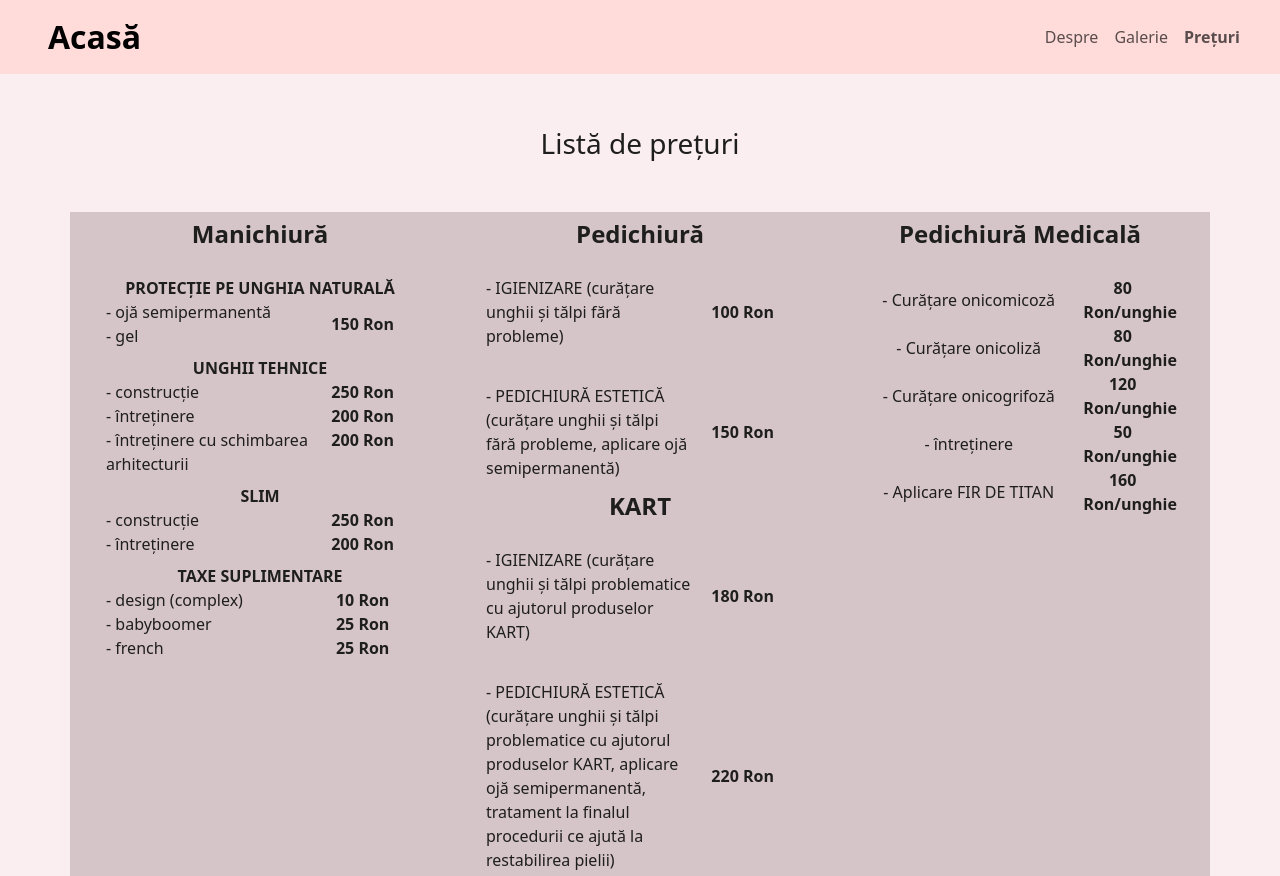
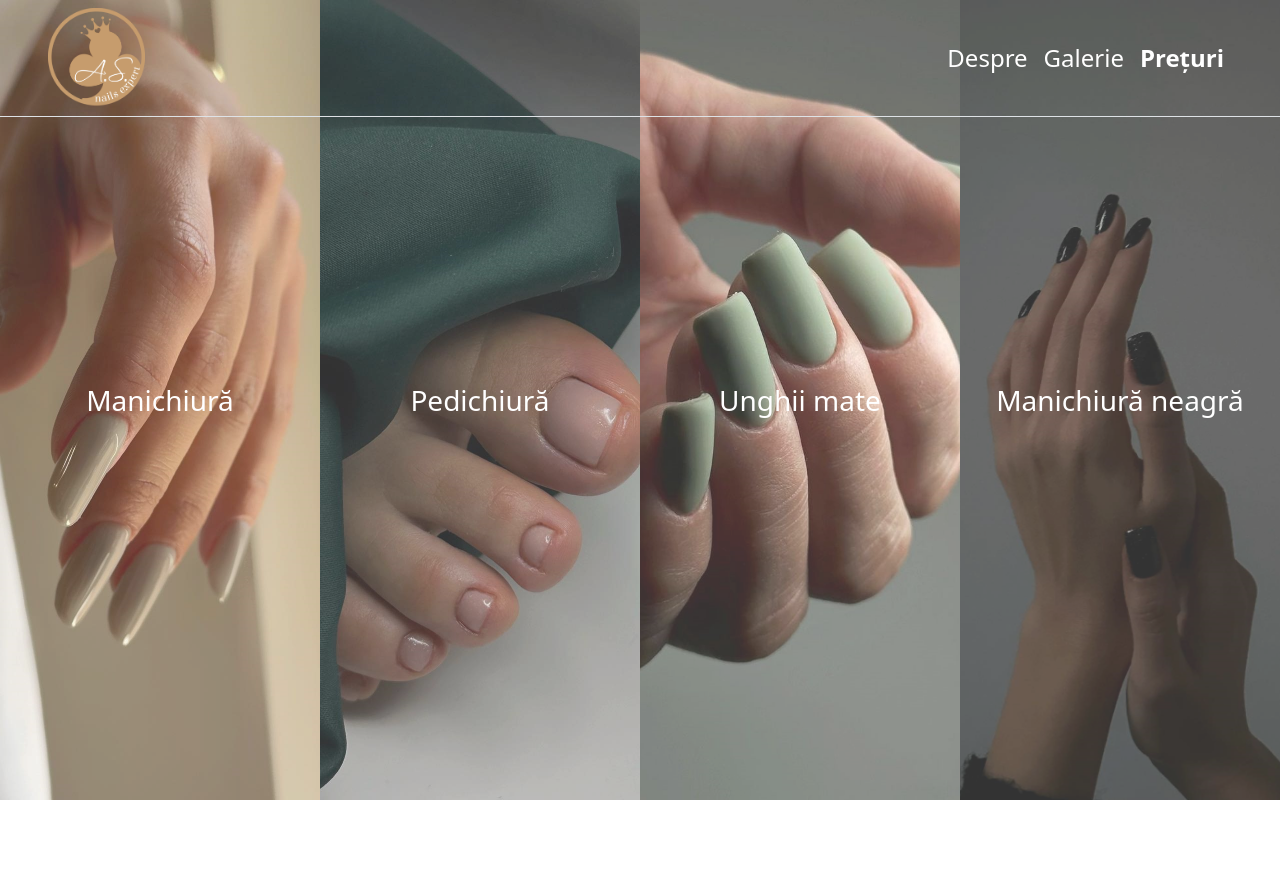
Before and after one commit to liviuagache/AS-nails, a plain HTML site: page index.html in a window 1280 px wide. After the commit the page ends 800 px from the top, so only its background shows below. Drawn offline with nearby package versions, Linux system fonts and the light colour scheme.

Commit message:
new style

```diff
--- a/index.html
+++ b/index.html
@@ -6,17 +6,18 @@
   <meta charset="utf-8" />
   <meta name="viewport" content="width=device-width, initial-scale=1, shrink-to-fit=no" />
 
-  <link href="https://cdn.jsdelivr.net/npm/bootstrap@5.3.2/dist/css/bootstrap.min.css" rel="stylesheet"
-    integrity="sha384-T3c6CoIi6uLrA9TneNEoa7RxnatzjcDSCmG1MXxSR1GAsXEV/Dwwykc2MPK8M2HN" crossorigin="anonymous" />
-  <link rel="stylesheet" href="style.css">
+  <link href="https://cdn.jsdelivr.net/npm/bootstrap@5.3.3/dist/css/bootstrap.min.css" rel="stylesheet"
+    integrity="sha384-QWTKZyjpPEjISv5WaRU9OFeRpok6YctnYmDr5pNlyT2bRjXh0JMhjY6hW+ALEwIH" crossorigin="anonymous">
+    <link rel="stylesheet" href="style.css">
 </head>
 
 <body>
   <header>
 
-    <nav class="navbar navbar-expand-lg">
-      <div class="container-fluid d-flex justify-content-evenly px-0">
-        <a class="navbar-brand col-sm-6 ps-5 fs-2 fw-bold" href="#">Acasă</a>
+    <nav class="navbar navbar-expand-lg border-bottom px-0">
+      <div class="container-fluid d-flex justify-content-evenly m-0 p-0">
+        <a class="navbar-brand col-sm-6 ps-5 fs-2 fw-bold m-0 p-0" href="#">
+          <img src="/Images/LOGO-AS.png" alt="" height="100"></a>
         <button class="navbar-toggler" type="button" data-bs-toggle="collapse" data-bs-target="#navbarNav"
           aria-controls="navbarNav" aria-expanded="false" aria-label="Toggle navigation">
           <span class="navbar-toggler-icon"></span>
@@ -24,13 +25,13 @@
         <div class="collapse navbar-collapse col-sm-6 justify-content-end pe-5" id="navbarNav">
           <ul class="navbar-nav">
             <li class="nav-item">
-              <a class="nav-link" href="#">Despre</a>
+              <a class="nav-link fs-4 text-white" href="#">Despre</a>
             </li>
             <li class="nav-item">
-              <a class="nav-link" href="#">Galerie</a>
+              <a class="nav-link fs-4 text-white" href="#">Galerie</a>
             </li>
             <li class="nav-item fw-semibold">
-              <a class="nav-link " href="#">Prețuri</a>
+              <a class="nav-link fs-4 text-white" href="#">Prețuri</a>
             </li>
           </ul>
         </div>
@@ -41,120 +42,18 @@
   <main>
 
 
-    <div class="container price-list">
-      <div class="row">
-        <div class="d-flex fs-3 justify-content-center py-5">Listă de prețuri</div>
+    <div class="container-fluid m-0 p-0">
+      <div class="row m-0 p-0">
+        <div class="col-3 full-height m-0 p-0 bg-col-1 text-center align-content-center fs-3 text-white" href="/manichiura.html">Manichiură
+        </div>
+        <div class="col-3 full-height m-0 p-0 bg-col-2 text-center align-content-center fs-3 text-white" href="">Pedichiură
+        </div>
+        <div class="col-3 full-height m-0 p-0 bg-col-3 text-center align-content-center fs-3 text-white" href="">Unghii mate
       </div>
-      <div class="row price-items text-center fs-4 py-1 fw-bold">
-        <div class="col px-5">Manichiură
-
-          <div class="row mt-4 justify-content-center fs-6">PROTECȚIE PE UNGHIA NATURALĂ
-            <div class="col-8 fw-normal text-start">
-              <div class="row">- ojă semipermanentă</div>
-              <div class="row">- gel</div>
-            </div>
-            <div class="col-4 align-self-center">
-              <div class="row justify-content-center">150 Ron</div>
-            </div>
-          </div>
-
-          <div class="row mt-2 justify-content-center fs-6">UNGHII TEHNICE
-            <div class="col-8 fw-normal text-start">
-              <div class="row">- construcție</div>
-              <div class="row">- întreținere</div>
-              <div class="row">- întreținere cu schimbarea arhitecturii</div>
-            </div>
-            <div class="col-4">
-              <div class="row justify-content-center">250 Ron</div>
-              <div class="row justify-content-center">200 Ron</div>
-              <div class="row justify-content-center">200 Ron</div>
-            </div>
-          </div>
-
-          <div class="row mt-2 justify-content-center fs-6">SLIM
-            <div class="row px-0">
-              <div class="col-8 fw-normal text-start">
-                <div class="row">- construcție</div>
-                <div class="row">- întreținere</div>
-              </div>
-              <div class="col-4">
-                <div class="row justify-content-center">250 Ron</div>
-                <div class="row justify-content-center">200 Ron</div>
-              </div>
-            </div>
-          </div>
-
-          <div class="row mt-2 justify-content-center fs-6">TAXE SUPLIMENTARE
-            <div class="col-8 fw-normal text-start">
-              <div class="row">- design (complex)</div>
-              <div class="row">- babyboomer</div>
-              <div class="row">- french</div>
-            </div>
-            <div class="col-4">
-              <div class="row justify-content-center">10 Ron</div>
-              <div class="row justify-content-center">25 Ron</div>
-              <div class="row justify-content-center">25 Ron</div>
-            </div>
-          </div>
-
+        <div class="col-3 full-height m-0 p-0 bg-col-4 text-center align-content-center fs-3 text-white" href="">Manichiură neagră
         </div>
-        <div class="col px-5">Pedichiură
-          <div class="row mt-4">
-            <div class="col-8 fw-normal text-start fs-6">
-              <div class="row">- IGIENIZARE (curățare unghii și tălpi fără probleme)</div>
-            </div>
-            <div class="col-4 fs-6 align-self-center">100 Ron</div>
-          </div>
-          <br>
-          <div class="row">
-            <div class="col-8 fw-normal text-start fs-6">
-              <div class="row">- PEDICHIURĂ ESTETICĂ (curățare unghii și tălpi fără probleme, aplicare ojă
-                semipermanentă)</div>
-            </div>
-            <div class="col-4 fs-6 align-self-center">150 Ron</div>
-          </div>
-          <div class="row my-2 justify-content-center">KART</div>
-          <div class="row mt-4">
-            <div class="col-8 fw-normal text-start fs-6">
-              <div class="row">- IGIENIZARE (curățare unghii și tălpi problematice cu ajutorul produselor KART)</div>
-            </div>
-            <div class="col-4 fs-6 align-self-center">180 Ron</div>
-          </div>
-          <br>
-          <div class="row">
-            <div class="col-8 fw-normal text-start fs-6">
-              <div class="row">- PEDICHIURĂ ESTETICĂ (curățare unghii și tălpi problematice cu ajutorul produselor KART,
-                aplicare ojă semipermanentă, tratament la finalul procedurii ce ajută la restabilirea pielii)</div>
-            </div>
-            <div class="col-4 fs-6 align-self-center">220 Ron</div>
-          </div>
-        </div>
-        <div class="col px-5">Pedichiură Medicală
-          <div class="row mt-4 fs-6">
-            <div class="col-8 align-self-center fw-normal">- Curățare onicomicoză</div>
-            <div class="col-4 align-self-center">80 Ron/unghie</div>
-          </div>
-          <div class="row fs-6">
-            <div class="col-8 align-self-center fw-normal">- Curățare onicoliză</div>
-            <div class="col-4 align-self-center">80 Ron/unghie</div>
-          </div>
-          <div class="row fs-6">
-            <div class="col-8 align-self-center fw-normal">- Curățare onicogrifoză</div>
-            <div class="col-4 align-self-center">120 Ron/unghie</div>
-          </div>
-          <div class="row fs-6">
-            <div class="col-8 align-self-center fw-normal">- întreținere</div>
-            <div class="col-4 align-self-center">50 Ron/unghie</div>
-          </div>
-          <div class="row fs-6">
-            <div class="col-8 align-self-center fw-normal">- Aplicare FIR DE TITAN</div>
-            <div class="col-4 align-self-center">160 Ron/unghie</div>
-          </div>
-        </div>
-
       </div>
     </div>
-
 
 
   </main>
@@ -166,9 +65,8 @@
   <script src="https://cdn.jsdelivr.net/npm/@popperjs/core@2.11.8/dist/umd/popper.min.js"
     integrity="sha384-I7E8VVD/ismYTF4hNIPjVp/Zjvgyol6VFvRkX/vR+Vc4jQkC+hVqc2pM8ODewa9r"
     crossorigin="anonymous"></script>
-
-  <script src="https://cdn.jsdelivr.net/npm/bootstrap@5.3.2/dist/js/bootstrap.min.js"
-    integrity="sha384-BBtl+eGJRgqQAUMxJ7pMwbEyER4l1g+O15P+16Ep7Q9Q+zqX6gSbd85u4mG4QzX+"
+  <script src="https://cdn.jsdelivr.net/npm/bootstrap@5.3.3/dist/js/bootstrap.min.js"
+    integrity="sha384-0pUGZvbkm6XF6gxjEnlmuGrJXVbNuzT9qBBavbLwCsOGabYfZo0T0to5eqruptLy"
     crossorigin="anonymous"></script>
 </body>
 
--- a/style.css
+++ b/style.css
@@ -1,12 +1,10 @@
 body {
-    background-color: var(--lavander-blush);
     height: 100vh;
     width: 100vw;
     margin: 0;
     padding: 0;
     overflow-x: hidden;
     user-select: none;
-    color: var(--eerie-black);
 }
 
 :root {
@@ -22,12 +20,54 @@ body {
 }
 
 .navbar {
-    background-color: var(--misty-rose);
+    position: fixed;
+    top: 0;
+    left: 0;
+    width: 100%;
+    z-index: 1000;
 }
-.price-items {
-    background-color: var(--french-gray);
+
+.full-height {
+    height: 100vh;
 }
-.price {
-    height: 100%;
-    border-left:  1px solid #DB7F8E;
+
+.bg-col-1 {
+    background-image: url(/Images/448193789_488844800374772_8295643458802830699_n.jpg);
+    background-size: cover;
+    background-position: center;
+    opacity: 80%;
+    transition: .5s;
 }
+.bg-col-1:hover {
+    opacity: 100%;
+}
+.bg-col-2 {
+    background-image: url(/Images/437334470_3520586274828294_4243482714786206376_n.jpg);
+    background-size: cover;
+    background-position: center;
+    opacity: 80%;
+    transition: .5s;
+}
+.bg-col-2:hover {
+    opacity: 100%;
+}
+.bg-col-3 {
+    background-image: url(/Images/423807877_328370412854221_3880768647132918691_n.jpg);
+    background-size: cover;
+    background-position: center;
+    opacity: 80%;
+    transition: .5s;
+}
+.bg-col-3:hover {
+    opacity: 100%;
+}
+.bg-col-4 {
+    background-image: url(/Images/416405307_714261300802674_3465846611160689652_n.jpg);
+    background-size: cover;
+    background-position: center;
+    opacity: 80%;
+    transition: .5s;
+}
+.bg-col-4:hover {
+    opacity: 100%;
+}
```
Also changed, not shown: Images/416405307_714261300802674_3465846611160689652_n.jpg (added), Images/423807877_328370412854221_3880768647132918691_n.jpg (added), Images/437334470_3520586274828294_4243482714786206376_n.jpg (added), Images/448193789_488844800374772_8295643458802830699_n.jpg (added), Images/LOGO-AS.png (added).
